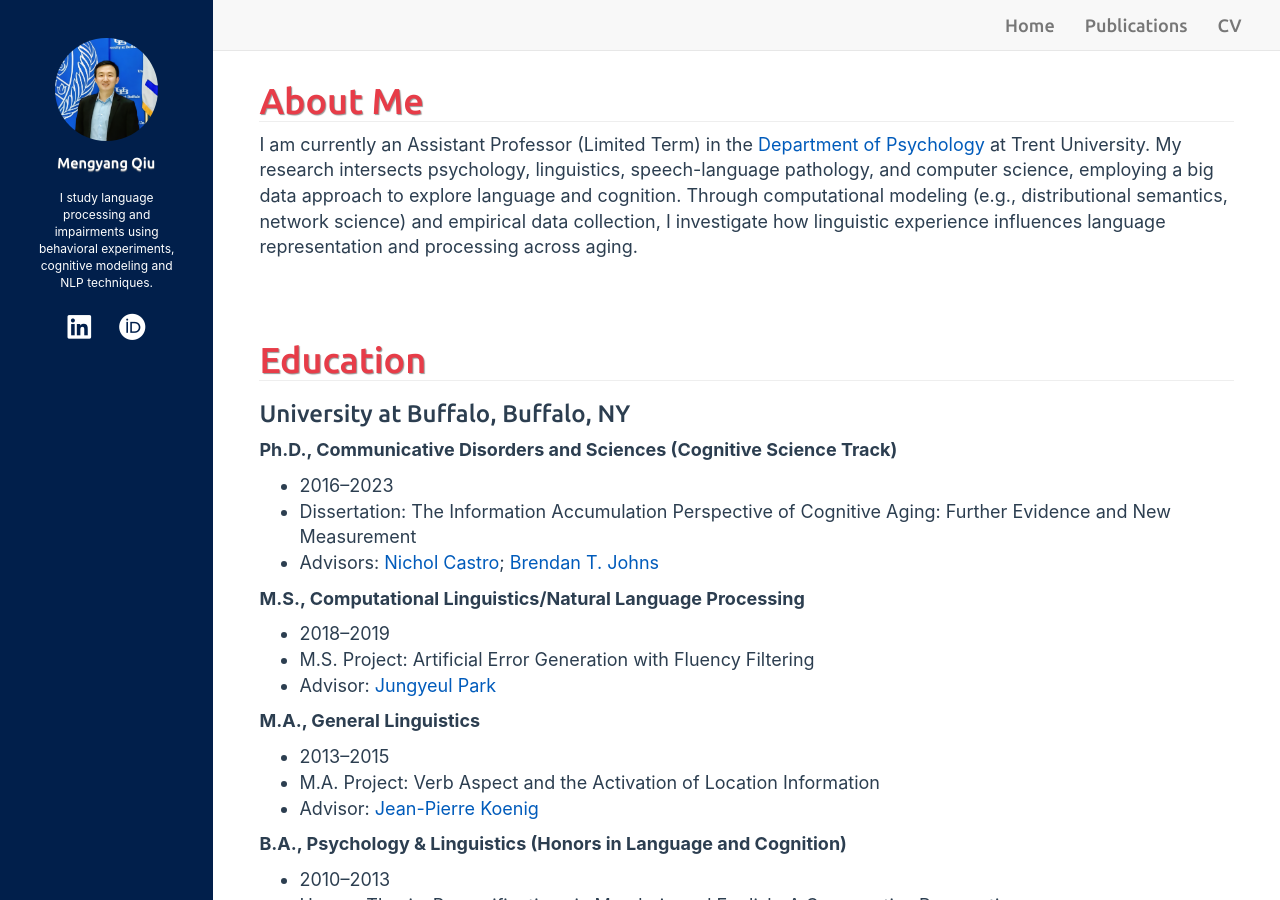
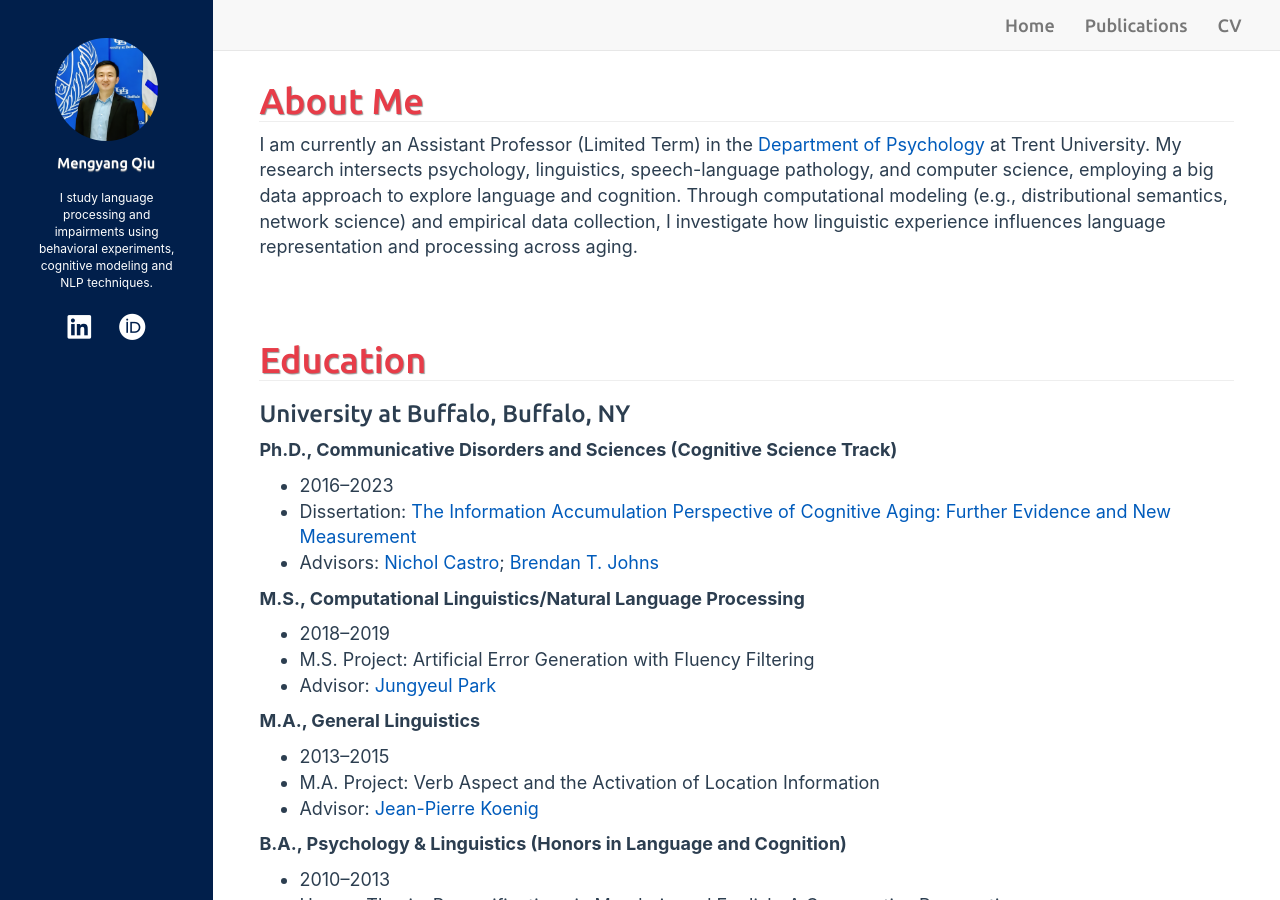
Before and after one commit to mengyangq/mengyangq.github.io, a Jekyll site: the page built from index.html, in a window 1280 px wide and 900 px high. Built offline with Jekyll 4.4.1, drawn with Linux system fonts in a browser that asks for light colours; nearby versions of some CDN libraries; a style sheet for code colours, icons or effects is not loaded; some of the changed lines change nothing that is shown.

Commit message:
Update me.md

```diff
--- a/_includes/me.md
+++ b/_includes/me.md
@@ -8,7 +8,7 @@ I am currently an Assistant Professor (Limited Term) in the [Department of Psych
 
 **Ph.D., Communicative Disorders and Sciences (Cognitive Science Track)**
 - 2016–2023
-- Dissertation: The Information Accumulation Perspective of Cognitive Aging: Further Evidence and New Measurement
+- Dissertation: [The Information Accumulation Perspective of Cognitive Aging: Further Evidence and New Measurement](https://www.proquest.com/dissertations-theses/information-accumulation-perspective-cognitive/docview/2926380399/se-2?accountid=14169)
 - Advisors: [Nichol Castro](https://sites.google.com/view/alnlab); [Brendan T. Johns](http://btjohns.com)
 
 **M.S., Computational Linguistics/Natural Language Processing**
```
